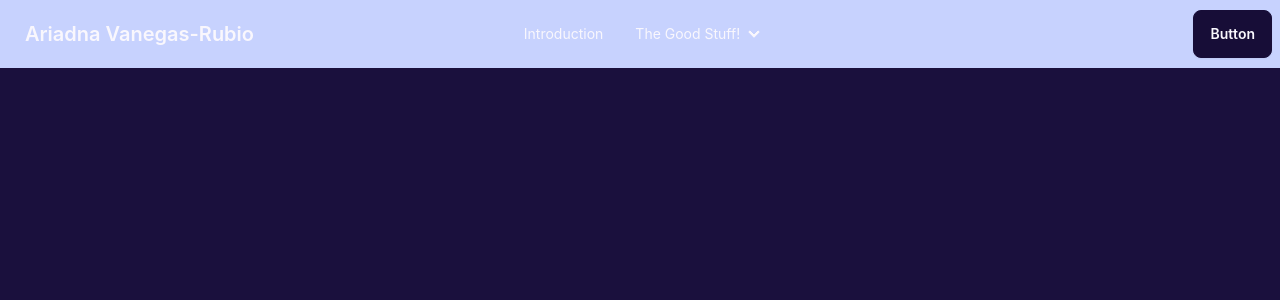
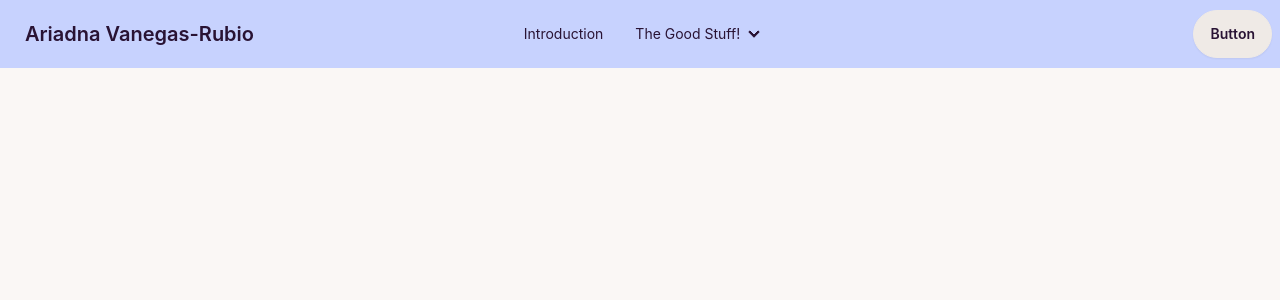
Before and after one commit to avrubio/Apprentice-Presentation, a React (Create React App) app: page / in a window 1280 px wide. Shown: the top 300 px of the page. Built offline with nearby package versions, Linux system fonts and the light colour scheme.

Commit message:
updated theme color

```diff
--- a/package.json
+++ b/package.json
@@ -3,11 +3,13 @@
   "version": "0.1.0",
   "private": true,
   "dependencies": {
+    "@splinetool/react-spline": "^4.0.0",
     "@testing-library/jest-dom": "^5.17.0",
     "@testing-library/react": "^13.4.0",
     "@testing-library/user-event": "^13.5.0",
     "react": "^18.3.1",
     "react-dom": "^18.3.1",
+    "react-router-dom": "^6.27.0",
     "react-scripts": "5.0.1",
     "web-vitals": "^2.1.4"
   },
--- a/tailwind.config.js
+++ b/tailwind.config.js
@@ -5,7 +5,7 @@ module.exports = {
     extend: {},
   },
   daisyui: {
-    themes: ["synthwave"],
+    themes: ["cupcake"],
   },
   plugins: [require("daisyui")],
 };
```
Also changed, not shown: 1 other file (tests, documents, lock files or other folders).
